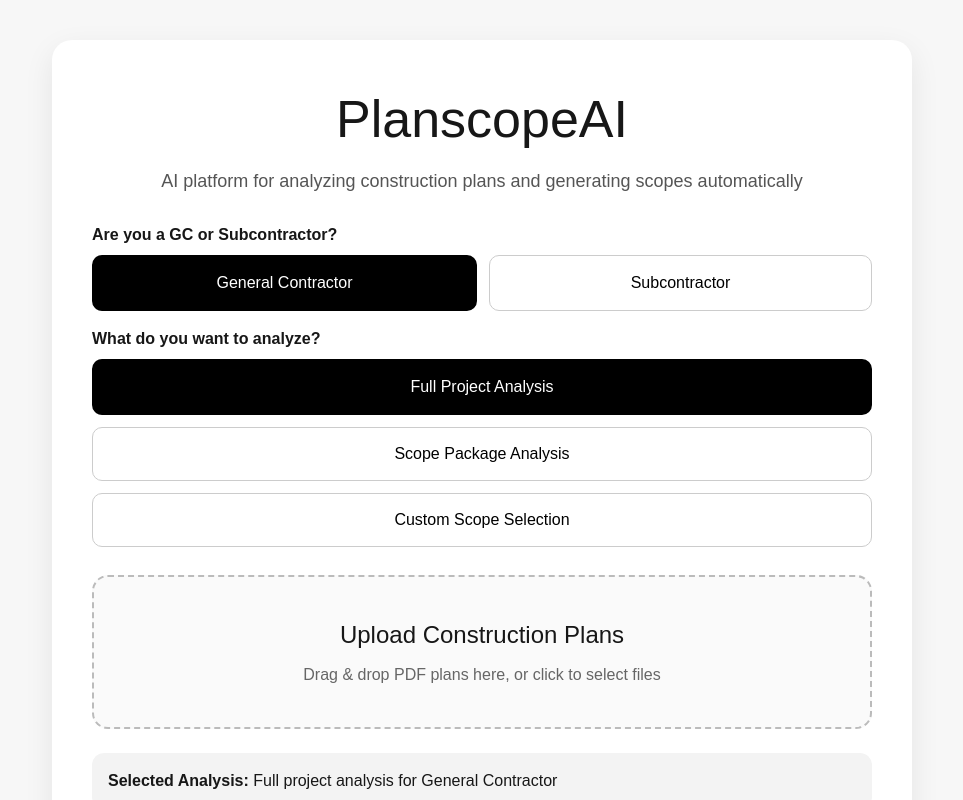
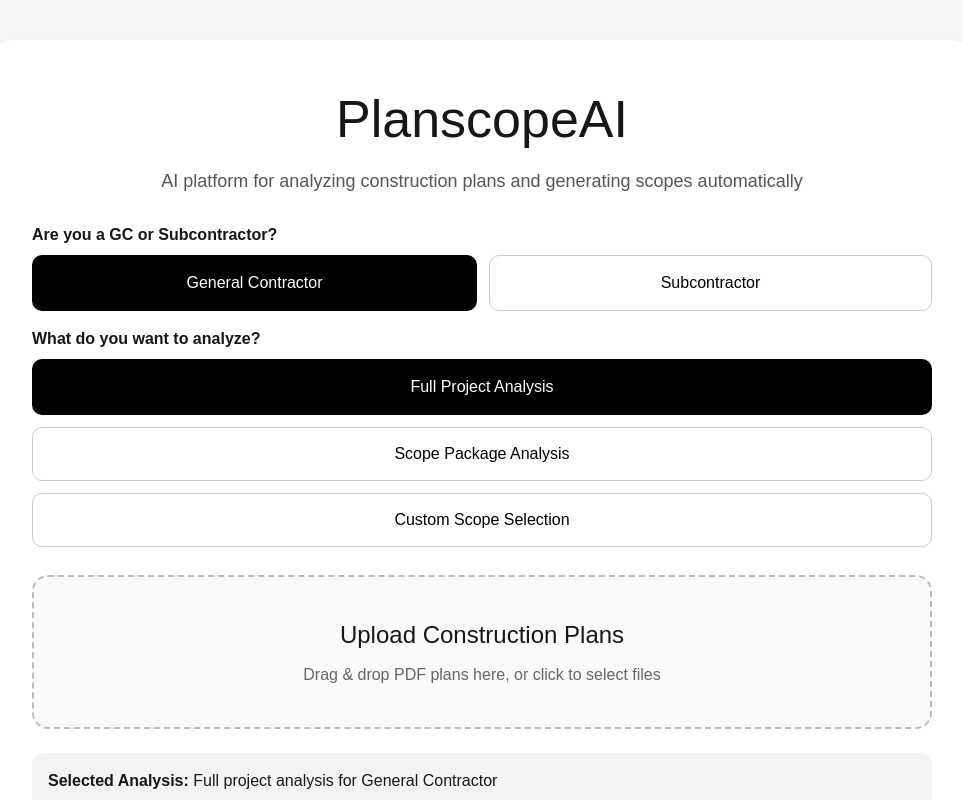
Before and after one commit to jbetancourt96/planscopeai, a Next.js app: page / in a window 1280 px wide. Shown: the top 800 px of the page, without its empty margins (158-1121 px from the left). Built offline with nearby package versions, Linux system fonts and the light colour scheme.

Commit message:
improve bid readiness report UI

```diff
--- a/app/page.tsx
+++ b/app/page.tsx
@@ -40,6 +40,83 @@ const customScopes = [
   "Landscape",
   "Site / Civil",
 ];
+
+type Section = {
+  title: string;
+  items: string[];
+};
+
+function parseAnalysisToSections(text: string): Section[] {
+  if (!text) return [];
+
+  const lines = text
+    .split("\n")
+    .map((line) => line.trim())
+    .filter(Boolean);
+
+  const sections: Section[] = [];
+  let currentTitle = "";
+  let currentItems: string[] = [];
+
+  const flushSection = () => {
+    if (currentTitle && currentItems.length > 0) {
+      sections.push({
+        title: currentTitle,
+        items: currentItems,
+      });
+    }
+  };
+
+  for (const line of lines) {
+    const isHeading =
+      line === line.toUpperCase() &&
+      !line.startsWith("•") &&
+      !line.match(/^\d+\./) &&
+      !line.includes(":");
+
+    if (isHeading) {
+      flushSection();
+      currentTitle = line;
+      currentItems = [];
+      continue;
+    }
+
+    if (line.startsWith("•")) {
+      currentItems.push(line.replace("•", "").trim());
+      continue;
+    }
+
+    if (line.match(/^\d+\./)) {
+      currentItems.push(line);
+      continue;
+    }
+
+    if (line.includes(":") && currentTitle === "") {
+      sections.push({
+        title: "PROJECT OVERVIEW",
+        items: [line],
+      });
+      continue;
+    }
+
+    if (currentTitle) {
+      currentItems.push(line);
+    }
+  }
+
+  flushSection();
+
+  if (sections.length === 0) {
+    return [
+      {
+        title: "ANALYSIS",
+        items: lines,
+      },
+    ];
+  }
+
+  return sections;
+}
 
 export default function Home() {
   const [uploadedFiles, setUploadedFiles] = useState<File[]>([]);
@@ -96,6 +173,10 @@ export default function Home() {
     }`;
   }, [analysisType, selectedPackage, selectedScopes, userType]);
 
+  const reportSections = useMemo(() => {
+    return analysisResult ? parseAnalysisToSections(analysisResult) : [];
+  }, [analysisResult]);
+
   const runAnalysis = async () => {
     if (uploadedFiles.length === 0) {
       alert("Please upload at least one plan PDF first.");
@@ -126,14 +207,14 @@ export default function Home() {
       const data = await response.json();
 
       if (!response.ok) {
-        setAnalysisResult(data.error || "Error analyzing file.");
+        setAnalysisResult(data.error || "Analysis failed.");
         setIsAnalyzing(false);
         return;
       }
 
       setAnalysisResult(data.summary || "No analysis returned.");
     } catch (error) {
-      setAnalysisResult("Error analyzing file.");
+      setAnalysisResult("Analysis failed.");
     }
 
     setIsAnalyzing(false);
@@ -145,7 +226,7 @@ export default function Home() {
         minHeight: "100vh",
         display: "flex",
         justifyContent: "center",
-        alignItems: "center",
+        alignItems: "flex-start",
         padding: "40px 20px",
         background: "#f7f7f7",
         fontFamily: "Arial, sans-serif",
@@ -154,7 +235,7 @@ export default function Home() {
       <div
         style={{
           width: "100%",
-          maxWidth: "860px",
+          maxWidth: "980px",
           background: "#fff",
           borderRadius: "20px",
           padding: "40px",
@@ -427,7 +508,7 @@ export default function Home() {
           style={{
             display: "grid",
             gap: "14px",
-            marginBottom: "24px",
+            marginBottom: "28px",
           }}
         >
           <button
@@ -472,19 +553,66 @@ export default function Home() {
           </button>
         </div>
 
-        {analysisResult && (
-          <div
-            style={{
-              marginTop: "20px",
-              marginBottom: "20px",
-              padding: "20px",
-              borderRadius: "12px",
-              background: "#f4f4f4",
-              whiteSpace: "pre-line",
-              fontFamily: "monospace",
-            }}
-          >
-            {analysisResult}
+        {reportSections.length > 0 && (
+          <div style={{ marginBottom: "28px" }}>
+            <div
+              style={{
+                padding: "18px 20px",
+                borderRadius: "14px",
+                background: "#111",
+                color: "#fff",
+                marginBottom: "16px",
+              }}
+            >
+              <div style={{ fontSize: "13px", opacity: 0.8, marginBottom: "6px" }}>
+                BID READINESS REPORT
+              </div>
+              <div style={{ fontSize: "26px", fontWeight: 700 }}>
+                Drywall / Framing Review
+              </div>
+            </div>
+
+            <div
+              style={{
+                display: "grid",
+                gap: "16px",
+              }}
+            >
+              {reportSections.map((section, index) => (
+                <div
+                  key={index}
+                  style={{
+                    border: "1px solid #e7e7e7",
+                    borderRadius: "14px",
+                    padding: "18px",
+                    background: "#fafafa",
+                  }}
+                >
+                  <h3
+                    style={{
+                      marginTop: 0,
+                      marginBottom: "12px",
+                      fontSize: "18px",
+                    }}
+                  >
+                    {section.title}
+                  </h3>
+
+                  <ul
+                    style={{
+                      margin: 0,
+                      paddingLeft: "20px",
+                      lineHeight: 1.7,
+                      color: "#222",
+                    }}
+                  >
+                    {section.items.map((item, itemIndex) => (
+                      <li key={itemIndex}>{item}</li>
+                    ))}
+                  </ul>
+                </div>
+              ))}
+            </div>
           </div>
         )}
 
```
